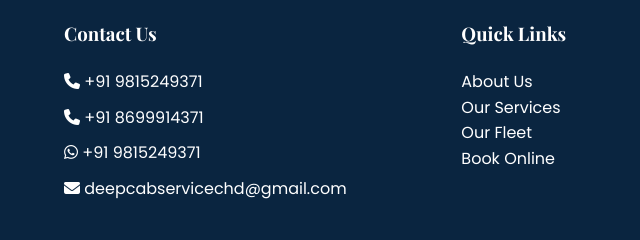
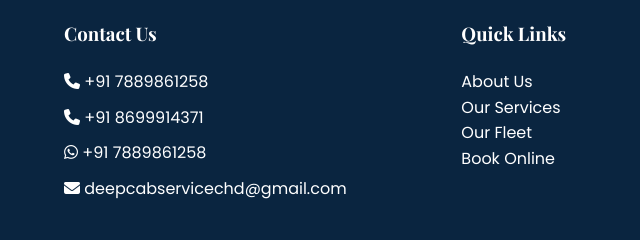
Before and after one commit to deepcabservicechandigarh-hue/deep-cab-service, a plain HTML site: page index.html in a window 1280 px wide. Shown: the part 3535-3775 px from the top of the page, 0-640 px from the left. Drawn offline with nearby package versions, Linux system fonts and the light colour scheme.

Commit message:
Update index.html

```diff
--- a/index.html
+++ b/index.html
@@ -302,7 +302,7 @@
             <p>Experience safe, reliable, and luxury travel from Chandigarh to all major destinations in Himachal Pradesh with our experienced drivers.</p>
             <div class="hero-btns">
                 <a href="#booking" class="btn-book">Book Online</a>
-                <a href="https://wa.me/919815249371" class="btn-whatsapp"><i class="fab fa-whatsapp"></i> WhatsApp Us</a>
+                <a href="https://wa.me/918699914371" class="btn-whatsapp"><i class="fab fa-whatsapp"></i> WhatsApp Us</a>
             </div>
         </div>
     </section>
@@ -427,9 +427,9 @@
         <div class="footer-grid">
             <div class="contact-info">
                 <h3>Contact Us</h3>
-                <p><i class="fas fa-phone"></i> <a href="tel:+919815249371">+91 9815249371</a></p>
+                <p><i class="fas fa-phone"></i> <a href="tel:+917889861258">+91 7889861258</a></p>
                 <p><i class="fas fa-phone"></i> <a href="tel:+918699914371">+91 8699914371</a></p>
-                <p><i class="fab fa-whatsapp"></i> <a href="https://wa.me/919815249371">+91 9815249371</a></p>
+                <p><i class="fab fa-whatsapp"></i> <a href="https://wa.me/918699914371">+91 7889861258</a></p>
                 <p><i class="fas fa-envelope"></i> <a href="mailto:deepcabservicechd@gmail.com">deepcabservicechd@gmail.com</a></p>
             </div>
             <div>
```
